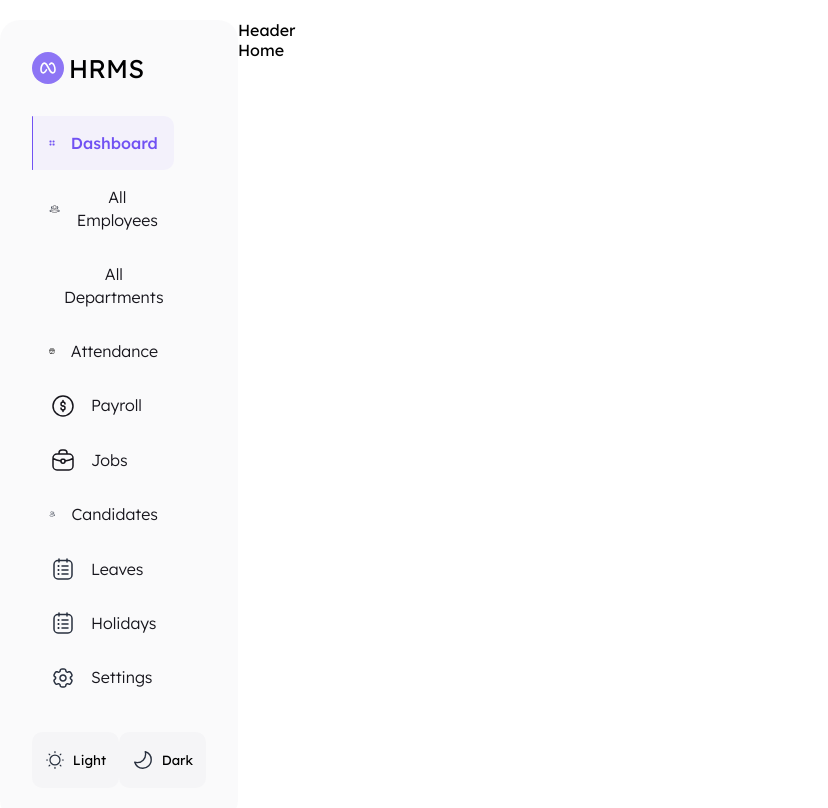
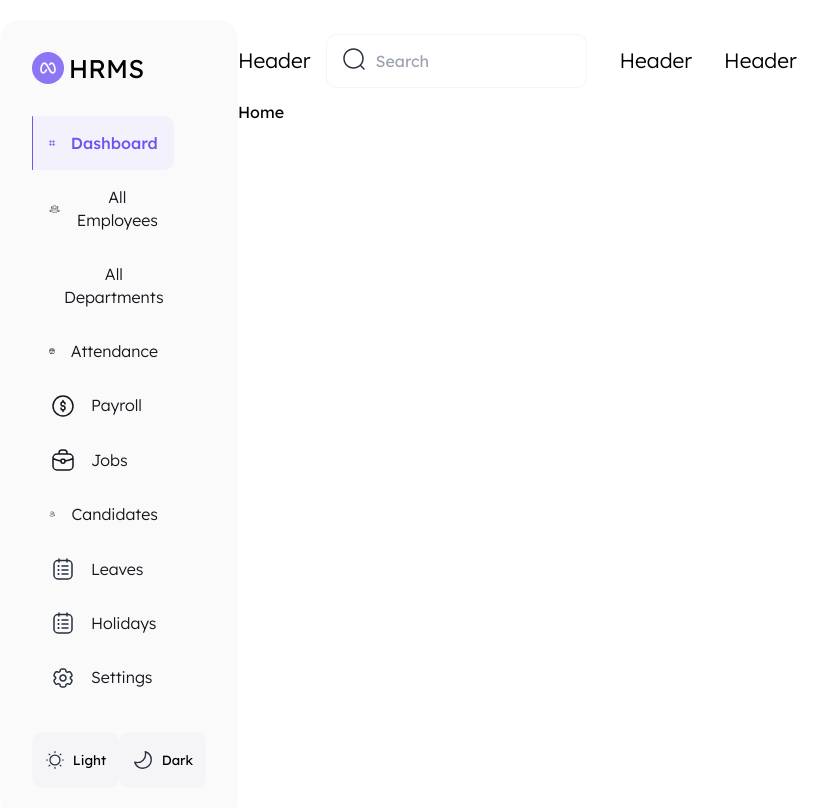
Before and after one commit to HamzaKhalifa1/Hr-Management-System, a React (Vite) app: page / in a window 1280 px wide. Shown: the top 808 px of the page, without its empty margins (20-848 px from the left). Built offline with nearby package versions, Linux system fonts and the light colour scheme.

Commit message:
Refactor Header component: add styles, search functionality, and improved layout

```diff
--- /dev/null
+++ b/src/component/layout/Header/Header.module.css
@@ -0,0 +1,46 @@
+header{
+    display: flex;
+    justify-content: space-between;
+    height: 5.125em;
+    align-items: center;
+
+}
+.leftHeader{
+    display: flex;
+}
+.rightHeader{
+    display: flex;
+}
+.rightHeader div{
+    padding: 0 1em;
+}
+.searchWrapper {
+    position: relative;
+    display: flex;
+    align-items: center;
+}
+
+.searchIcon {
+    position: absolute;
+    left: 0;
+}
+
+.searchInput {
+    width: 16.3125em;
+    border-radius: 10px;
+    padding: 1rem 1rem 1rem 3rem;
+    border: 1px solid #A2A1A81A;
+    font-family:"Lexend", serif;
+    font-size: 16px;
+
+}
+
+.searchInput::placeholder {
+    color: #9ca3af;
+    font-family:"Lexend", serif;
+}
+
+.searchInput:focus {
+    outline: none;
+    border: 2px solid #9ca3af;
+}
--- a/src/component/layout/Header/Header.tsx
+++ b/src/component/layout/Header/Header.tsx
@@ -1,6 +1,39 @@
+import styles from "./Header.module.css"
+import {useState} from "react";
+import search from "../../../assets/icons/search02.svg";
 
 export default function Header() {
-  return (
-    <div>Header</div>
+    const [value, setValue] = useState('');
+    const handleChange = (e:any) => {
+        setValue(e.target.value);
+    };
+    return (
+    <header >
+      <section className={styles.leftHeader}>
+        <h6>Header</h6>
+        </section>
+        <section className={styles.rightHeader}>
+            <div className={styles.searchWrapper}>
+                <div className={styles.searchIcon}>
+                    <div >
+                        <img src={search} alt="search" />
+                    </div>
+                </div>
+                <input
+                    type="text"
+                    value={value}
+                    onChange={handleChange}
+                    placeholder="Search"
+                    className={styles.searchInput}
+                />
+            </div>
+              <div >
+                  <h6>Header</h6>
+              </div>
+              <div >
+                  <h6>Header</h6>
+              </div>
+        </section>
+    </header>
   )
 }
```
